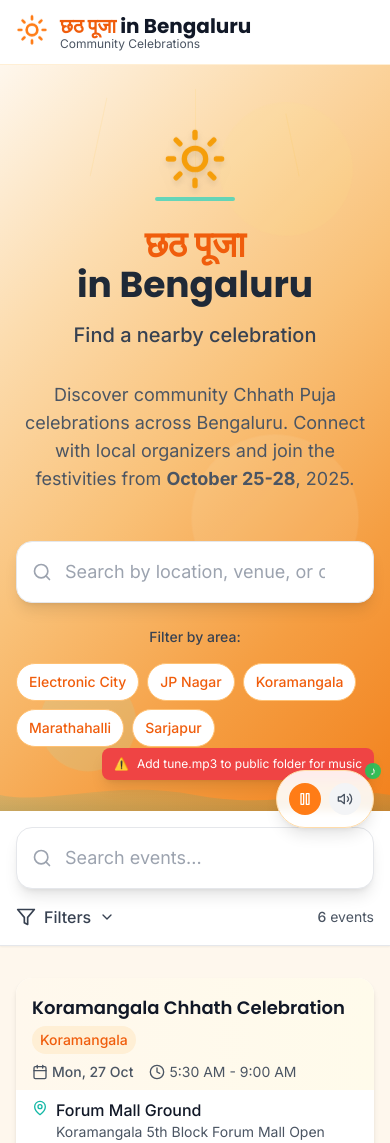
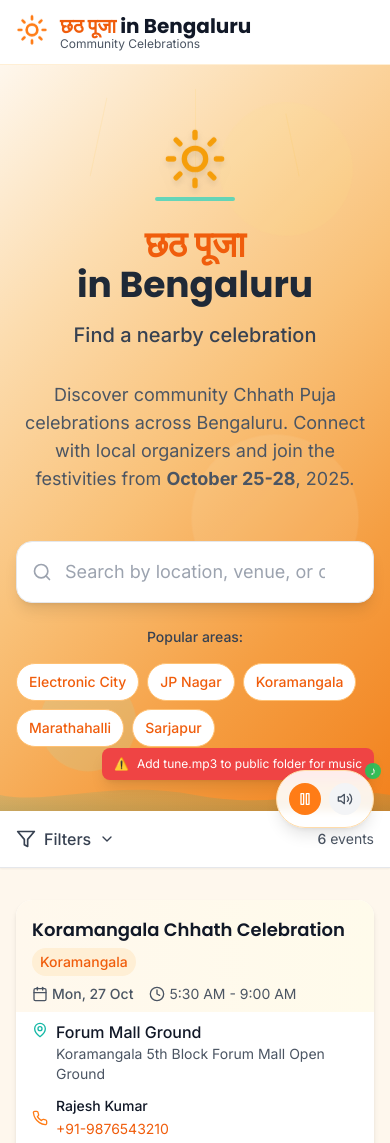
Before and after one commit to vinitshahdeo/chhath-puja, a React (Vite) app: page / in a window 390 px wide. Shown: the top 1143 px of the page. Built offline with nearby package versions, Linux system fonts and the light colour scheme; the HTML template or start-up script is replaced by a standard one.

Commit message:
search bar fixes

```diff
--- a/src/components/FilterSection.jsx
+++ b/src/components/FilterSection.jsx
@@ -16,16 +16,8 @@ const FilterSection = ({
   const hasActiveFilters = selectedAreas.length > 0 || searchTerm
 
   return (
-    <div className="sticky top-0 z-40 bg-white border-b border-gray-200 shadow-sm">
+    <div className="bg-white border-b border-gray-200 shadow-sm">
       <div className="max-w-7xl mx-auto px-4 sm:px-6 lg:px-8 py-4">
-        {/* Mobile search bar */}
-        <div className="block sm:hidden mb-4">
-          <SearchInput
-            value={searchTerm}
-            onChange={onSearchChange}
-            placeholder="Search events..."
-          />
-        </div>
 
         <div className="flex items-center justify-between">
           <div className="flex items-center space-x-4">
--- a/src/components/HeroSection.jsx
+++ b/src/components/HeroSection.jsx
@@ -1,5 +1,5 @@
 import React from 'react'
-import { Search, Sun } from 'lucide-react'
+import { Sun } from 'lucide-react'
 import SearchInput from './SearchInput'
 import AreaFilters from './AreaFilters'
 
@@ -54,7 +54,7 @@ const HeroSection = ({ searchTerm, onSearchChange, areas, selectedAreas, onAreaT
 
           <div className="flex flex-wrap justify-center gap-2">
             <span className="text-sm font-medium text-gray-700 self-center mb-2 sm:mb-0">
-              Filter by area:
+              Popular areas:
             </span>
             <AreaFilters
               areas={areas.slice(0, 5)} // Show first 5 areas in hero
```
